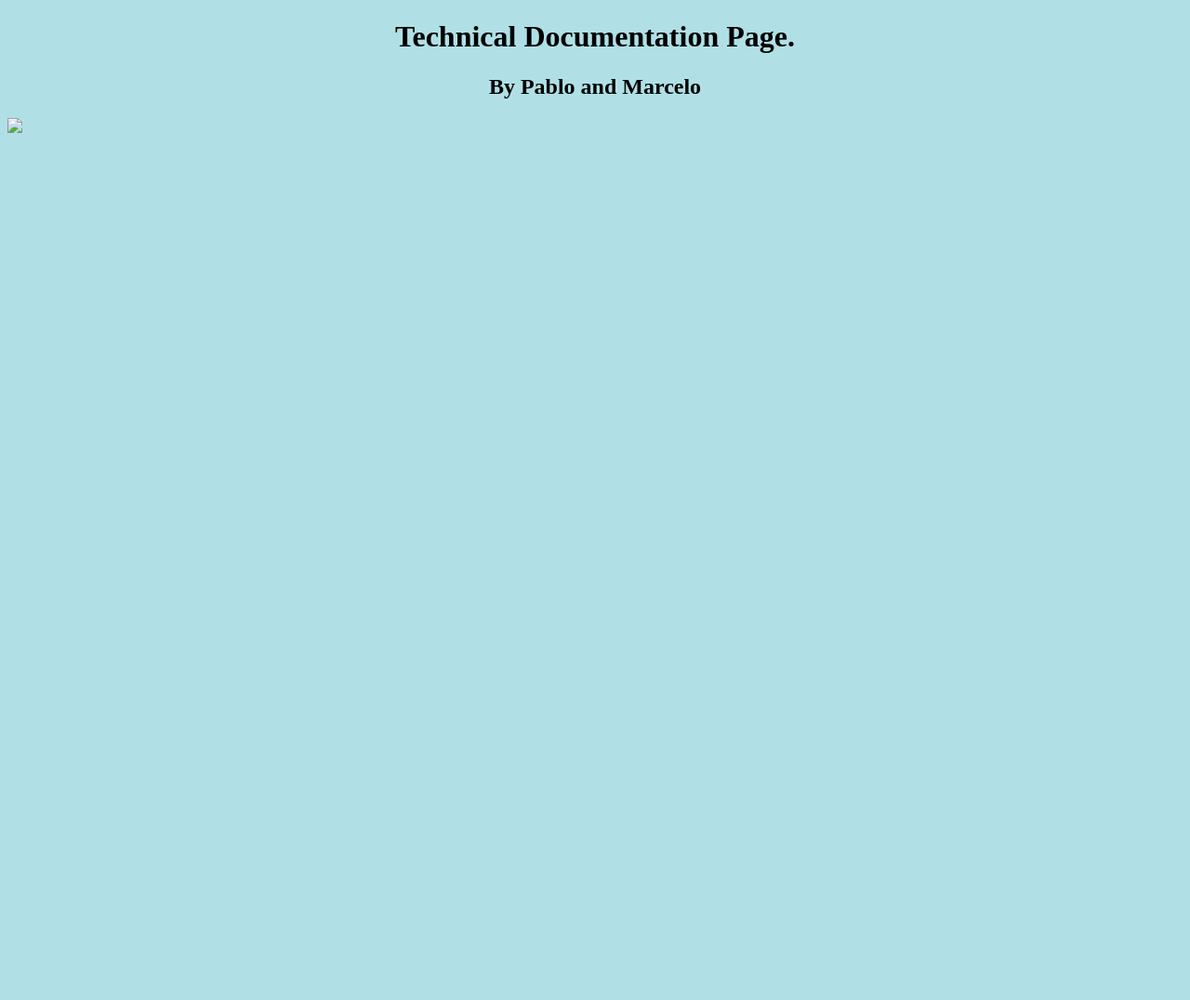
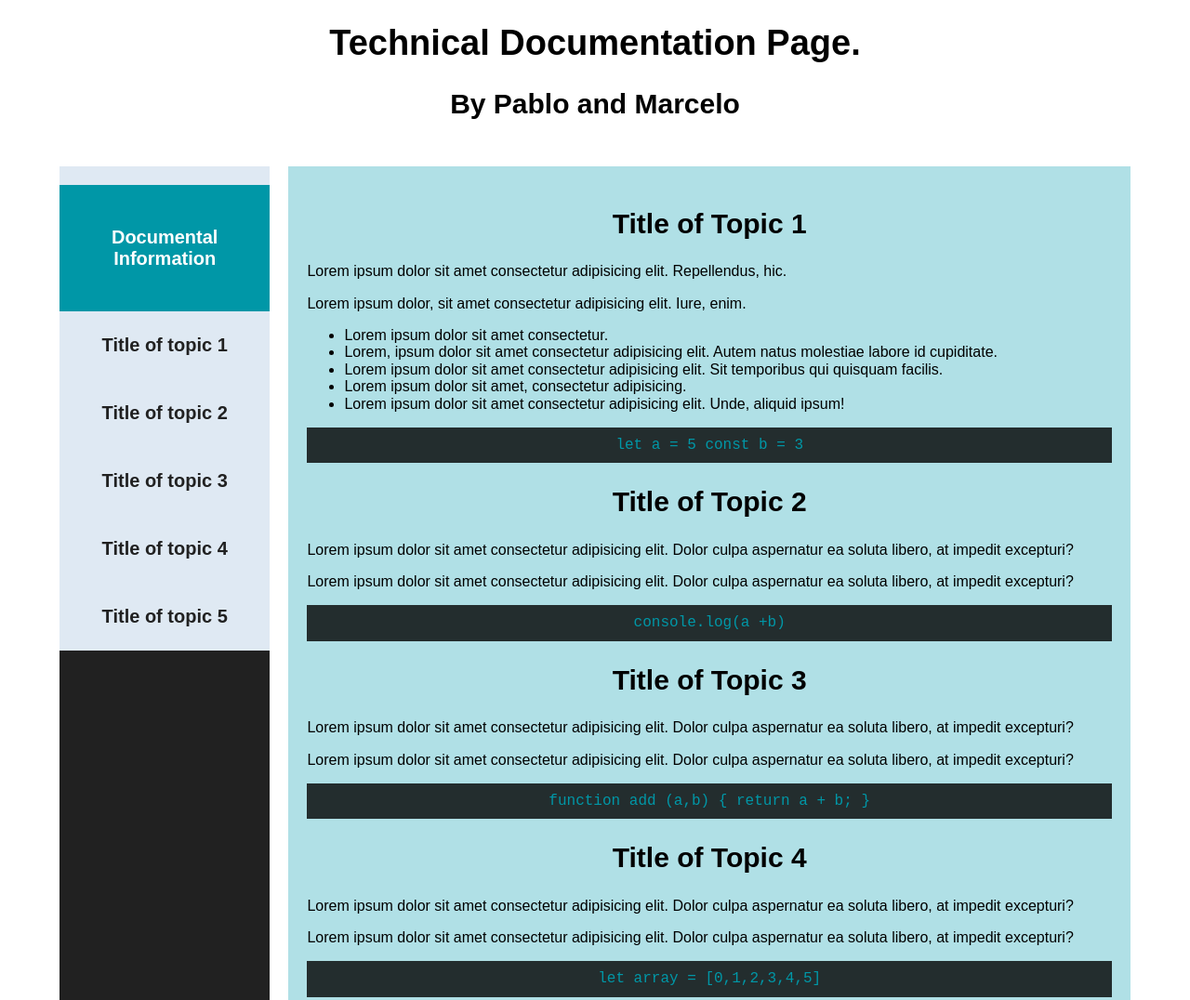
Before and after one commit to pablomoyaseo/repo2, a plain HTML site: page index.html in a window 1280 px wide. Shown: the top 1076 px of the page at 93% size. Before the commit the page ends 800 px from the top, so only its background shows below. Drawn offline with nearby package versions, Linux system fonts and the light colour scheme.

Commit message:
following instruction free code camp

```diff
--- a/index.html
+++ b/index.html
@@ -1,23 +1,112 @@
 <!DOCTYPE html>
 <html lang="en">
 <head>
-<style>
-    h1 {text-align: center;}
-    h2 {text-align: center;}
-</style>
     <meta charset="UTF-8">
     <meta http-equiv="X-UA-Compatible" content="IE=edge">
     <meta name="viewport" content="width=device-width, initial-scale=1.0">
     <title>Document</title>
+    <link rel="stylesheet" href="https://cdnjs.cloudflare.com/ajax/libs/normalize/8.0.1/normalize.min.css">
+    <link rel="stylesheet" href="style.css">
+    <style>
+        /* for free code camp buy you can put in the style */
+        @media (min-width: 778px) {
+    h1{
+        font-size: 3.8rem;
+    }
+    h2 {
+        font-size: 3rem;
+    }
+    h3 {
+        font-size: 2rem;
+    }
+}
+    </style>
 </head>
-<body style="background-color:powderblue;">
+<body>
     <h1>Technical Documentation Page. </h1>
     <h2>By Pablo and Marcelo</h2>
-    <div class="margin-top" style="max-width:1440px"></div>
-    <div class="row-padding"></div>
-    <div class="leftpart"></div>
-        <div class="card"></div>
-            <div class="displaycont"></div>
-                <img src="C:\Users\marce\OneDrive\Desktop\repo2\microverse.png" style="width:20%">
+
+    <div class="container container-grid">
+        <div class="barra">
+            <nav class="navbar" id="navbar">
+                <header class="header-navbar">
+                    <a class="navbar-home" href="./.">
+                        Documental Information
+                    </a>
+                </header>
+
+                <a class="nav-link" href="#title_of_topic_1">Title of topic 1</a>
+                <a class="nav-link" href="#title_of_topic_2">Title of topic 2</a>
+                <a class="nav-link" href="#title_of_topic_3">Title of topic 3</a>
+                <a class="nav-link" href="#title_of_topic_4">Title of topic 4</a>
+                <a class="nav-link" href="#title_of_topic_5">Title of topic 5</a>
+            </nav>
+        </div>
+        <main id="main-doc" class="main-doc">
+            <section class="main-section" id="title_of_topic_1">
+                <header>
+                    <h2>Title of Topic 1</h2>
+                </header>
+                <p>Lorem ipsum dolor sit amet consectetur adipisicing elit. Repellendus, hic.</p>
+                <p>Lorem ipsum dolor, sit amet consectetur adipisicing elit. Iure, enim.</p>
+                <ul>
+                    <li>Lorem ipsum dolor sit amet consectetur.</li>
+                    <li>Lorem, ipsum dolor sit amet consectetur adipisicing elit. Autem natus molestiae labore id cupiditate.</li>
+                    <li>Lorem ipsum dolor sit amet consectetur adipisicing elit. Sit temporibus qui quisquam facilis.</li>
+                    <li>Lorem ipsum dolor sit amet, consectetur adipisicing.</li>
+                    <li>Lorem ipsum dolor sit amet consectetur adipisicing elit. Unde, aliquid ipsum!</li>
+                </ul>
+                <code class="code-editor">
+                    let a = 5
+                    const b = 3
+                </code>
+
+            </section>
+            <section class="main-section" id="title_of_topic_2">
+                <header >
+                    <h2>Title of Topic 2</h2>
+                </header>
+                <p>Lorem ipsum dolor sit amet consectetur adipisicing elit. Dolor culpa aspernatur ea soluta libero, at impedit excepturi?</p>
+                <p>Lorem ipsum dolor sit amet consectetur adipisicing elit. Dolor culpa aspernatur ea soluta libero, at impedit excepturi?</p>
+                <code class="code-editor">
+                    console.log(a +b)
+                </code>
+
+            </section>
+            <section class="main-section" id="title_of_topic_3">
+                <header>
+                    <h2>Title of Topic 3</h2>
+                </header>
+                <p>Lorem ipsum dolor sit amet consectetur adipisicing elit. Dolor culpa aspernatur ea soluta libero, at impedit excepturi?</p>
+                <p>Lorem ipsum dolor sit amet consectetur adipisicing elit. Dolor culpa aspernatur ea soluta libero, at impedit excepturi?</p>
+                <code class="code-editor">
+                    function add (a,b) {
+                        return a + b;
+                    }
+                </code>
+            </section>
+            <section class="main-section" id="title_of_topic_4">
+                <header>
+                    <h2>Title of Topic 4</h2>
+                </header>
+                <p>Lorem ipsum dolor sit amet consectetur adipisicing elit. Dolor culpa aspernatur ea soluta libero, at impedit excepturi?</p>
+                <p>Lorem ipsum dolor sit amet consectetur adipisicing elit. Dolor culpa aspernatur ea soluta libero, at impedit excepturi?</p>
+                <code class="code-editor">
+                    let array = [0,1,2,3,4,5]
+                </code>
+            </section>
+            <section class="main-section" id="title_of_topic_5">
+                <header id="title_of_topic_5">
+                    <h2>Title of Topic 5</h2>
+                </header>
+                <p>Lorem ipsum dolor sit amet consectetur adipisicing elit. Dolor culpa aspernatur ea soluta libero, at impedit excepturi?</p>
+                <p>Lorem ipsum dolor sit amet consectetur adipisicing elit. Dolor culpa aspernatur ea soluta libero, at impedit excepturi?</p>
+                <code class="code-editor">
+                    const c = array[3]
+                </code>
+            </section>
+        </main>
+    </div>
+
 </body>
 </html>
--- /dev/null
+++ b/style.css
@@ -0,0 +1,127 @@
+:root {
+    --light:#ffffff;
+    --dark: #212121;
+    --primary: powderblue;
+    --secondary: #0097a7;
+    --lightGray: #dfe9f3;
+    --gradient:  linear-gradient(to right, rgba(0,86,112,1) 0%, rgba(75,122,209,1) 100%);
+
+}
+/* Globales */
+
+html{
+    box-sizing: border-box;
+    font-size: 62.5%; /* hack for box model */
+}
+
+*, *:before, *:after {
+  box-sizing: inherit;
+}
+
+body {
+    font-size: 1.6rem; /* 1rem = 10 px */
+    font-family: Arial, Helvetica, sans-serif;
+}
+h1{
+    font-size: 4.6rem;
+}
+h2 {
+    font-size: 4rem;
+}
+h3 {
+    font-size: 2.4rem;
+}
+
+
+h1, h2, h3 {
+    text-align: center;
+}
+
+img {
+    display: block;
+    width: 100%;
+}
+
+.container {
+    max-width: 120rem;
+    width: 90%;
+    margin: 0 auto;
+    padding: 2.5rem 0;
+}
+
+@media (min-width: 778px) {
+    .container-grid {
+        display: grid;
+        grid-template-columns: 1fr 4fr;
+        column-gap: 2rem;
+    }
+}
+
+/* navbar styles */
+
+.barra {
+    background-color: var(--dark);
+}
+
+.navbar {
+    display: flex;
+    flex-direction: column;
+    justify-content: center;
+    background-color: var(--lightGray);
+    padding-top: 2rem;
+}
+
+.header-navbar {
+    background-color: var(--secondary);
+    padding: 2rem 0;
+}
+
+.navbar .header-navbar a {
+    color: var(--light);
+    text-align: center;
+    padding: 1rem 0;
+    text-decoration: none;
+    display: block;
+}
+
+.navbar-home span {
+    font-weight: 300;
+}
+
+
+.navbar a {
+    margin: 1.5rem 0;
+    text-decoration: none;
+    text-align: center;
+    padding: 1rem 0;
+    color: var(--dark);
+    font-size: 2rem;
+    font-weight: 700;
+}
+
+/* Main styles */
+.main-doc {
+    background-color: var(--primary);
+    padding: 2rem;
+}
+
+.info-btn {
+    display: block;
+    margin: 1rem auto;
+    text-align: center;
+    background-color: var(--secondary);
+    padding: 2rem;
+    color: var(--light);
+    text-decoration: none;
+    text-transform: uppercase;
+    letter-spacing: 0.2rem;
+}
+
+.code-editor {
+    display: flex;
+    padding: 1rem 0;
+    justify-content: center;
+    text-align: center;
+    background-color: rgba(0,0,0, 80%);
+    color: var(--secondary)
+}
```
